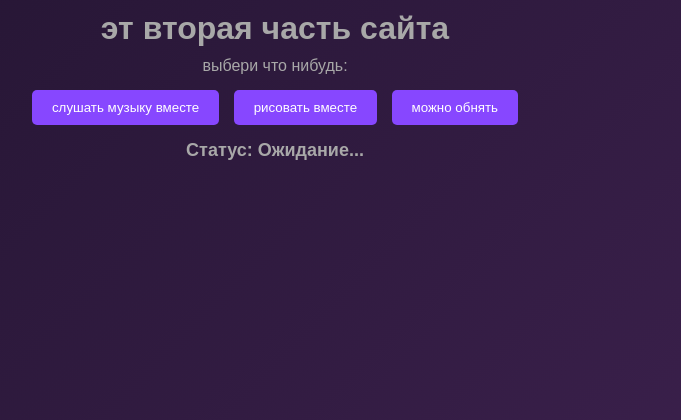
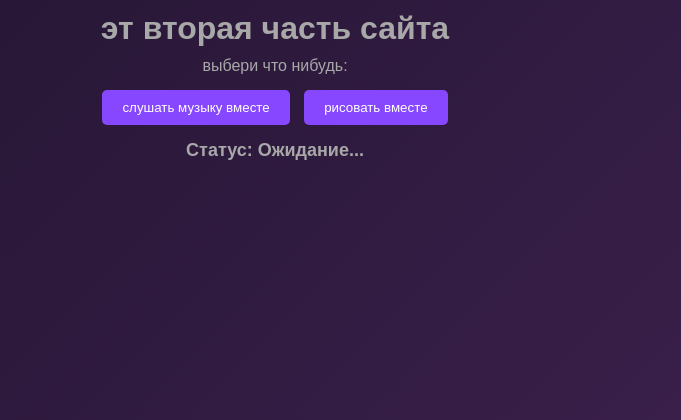
Before and after one commit to nrkot/iloveher, a Flask app: page / in a window 1280 px wide. Shown: the top 420 px of the page, without its empty margins (365-1046 px from the left). Run offline with Flask 3, Linux system fonts and the light colour scheme.

Commit message:
Update index.html

```diff
--- a/templates/index.html
+++ b/templates/index.html
@@ -25,7 +25,6 @@
     <div>
         <a href="/music"><button class="button">слушать музыку вместе</button></a>
         <a href="/draw"><button class="button">рисовать вместе</button></a>
-        <a href="/hug"><button class="button">можно обнять</button></a>
     </div>
 
     <div id="status">Статус: Ожидание...</div>
```
